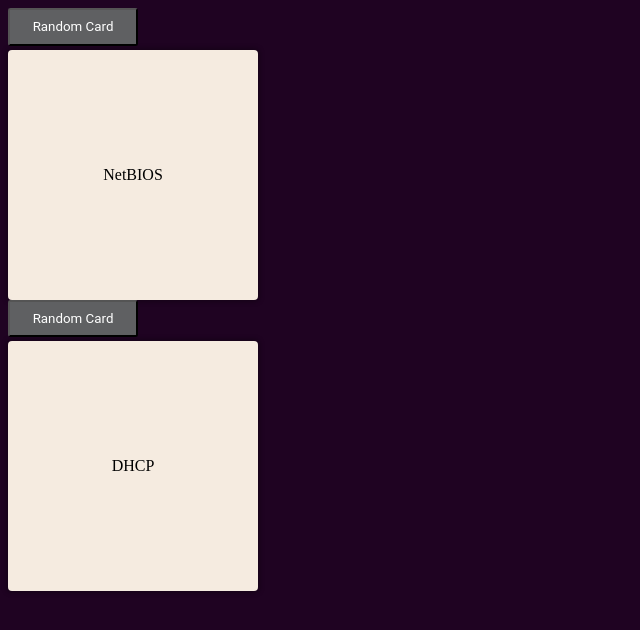
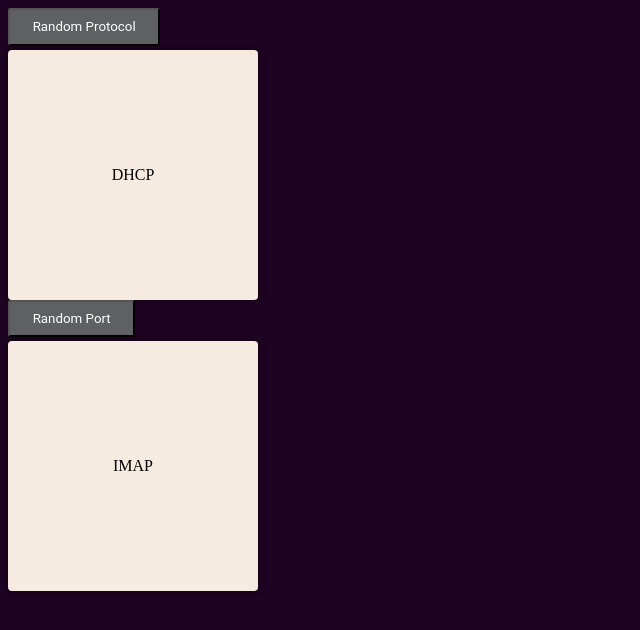
Before and after one commit to ndrdul/port-flashcards, a React (Create React App) app: page / in a window 1280 px wide. Shown: the top 630 px of the page, without its empty margins (0-640 px from the left). Built offline with nearby package versions, Linux system fonts and the light colour scheme.

Commit message:
refactored

```diff
--- a/src/App.js
+++ b/src/App.js
@@ -1,28 +1,16 @@
 import React, { useState } from "react";
-import FlashcardList from "./FlashcardList";
-import Flashcard from "./Flashcard";
 import "./app.css";
-import SAMPLE_FLASHCARDS from "./portData";
-import portInfoData from "./portInfo";
+
+import SAMPLE_FLASHCARDS from "./data/portData";
+import portInfoData from "./data/portInfo";
+
 import Card from "./components/Card";
 
-const drawCard = () => {
-  return SAMPLE_FLASHCARDS[
-    Math.floor(Math.random() * SAMPLE_FLASHCARDS.length)
-  ];
-};
-
 const App = () => {
-  const [flashcards, setFlashcards] = useState(SAMPLE_FLASHCARDS);
-  const [randomCard, setRandomCard] = useState(drawCard());
-
   return (
     <div>
-      <button className="button" onClick={() => setRandomCard(drawCard())}>
-        Random Card
-      </button>
-      <Flashcard flashcard={randomCard} />
-      <Card data={portInfoData} />
+      <Card data={portInfoData} buttonTitle={"Random Protocol"} />
+      <Card data={SAMPLE_FLASHCARDS} buttonTitle={"Random Port"} />
     </div>
   );
 };
--- a/src/Flashcard.js
+++ /dev/null
@@ -1,20 +0,0 @@
-import React, { useState } from "react";
-
-const Flashcard = ({ flashcard }) => {
-  const [flip, setFlip] = useState(false);
-
-  return (
-    <div
-      className={`card ${flip ? "flip" : ""}`}
-      onClick={() => setFlip(!flip)}
-    >
-      <div className="front">
-        {flashcard.question}
-
-      </div>
-      <div className="back">{flashcard.answer}</div>
-    </div>
-  );
-};
-
-export default Flashcard;
--- a/src/FlashcardList.js
+++ /dev/null
@@ -1,14 +0,0 @@
-import React from "react";
-import Flashcard from "./Flashcard";
-
-const FlashcardList = ({ flashcards }) => {
-  return (
-    <div className="card-grid">
-      {flashcards.map((flashcard) => {
-        return <Flashcard flashcard={flashcard} key={flashcard.id} />;
-      })}
-    </div>
-  );
-};
-
-export default FlashcardList;
--- a/src/components/Card.js
+++ b/src/components/Card.js
@@ -1,6 +1,6 @@
 import React, { useState } from "react";
 
-const Card = ({ data }) => {
+const Card = ({ data, buttonTitle }) => {
   const [flip, setFlip] = useState(false);
   const [singleCard, setSingleCard] = useState(
     data[Math.floor(Math.random() * data.length)]
@@ -14,7 +14,7 @@ const Card = ({ data }) => {
           setSingleCard(data[Math.floor(Math.random() * data.length)])
         }
       >
-        Random Card
+        {buttonTitle}
       </button>
       <div
         className={`card ${flip ? "flip" : ""}`}
```
Also changed, not shown: src/data/portData.js (renamed from src/portData.js), src/data/portInfo.js (renamed from src/portInfo.js).
